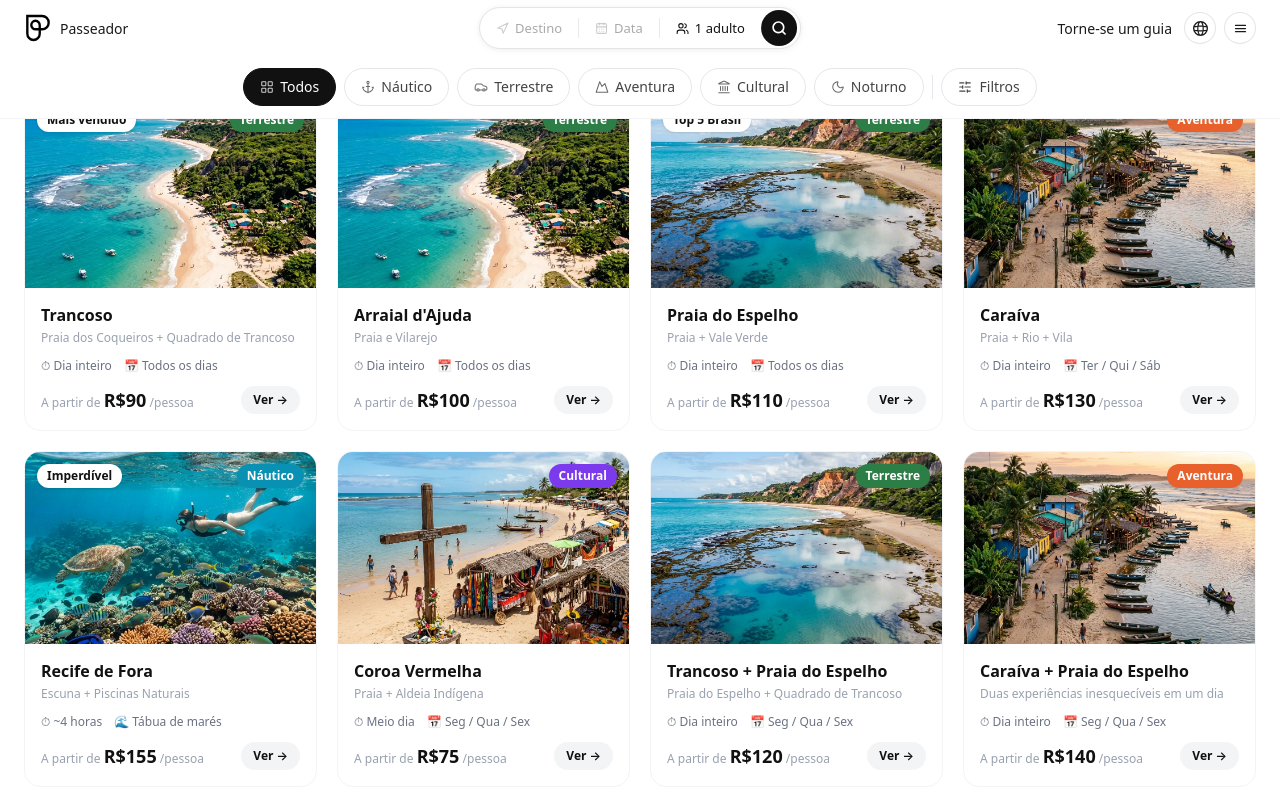
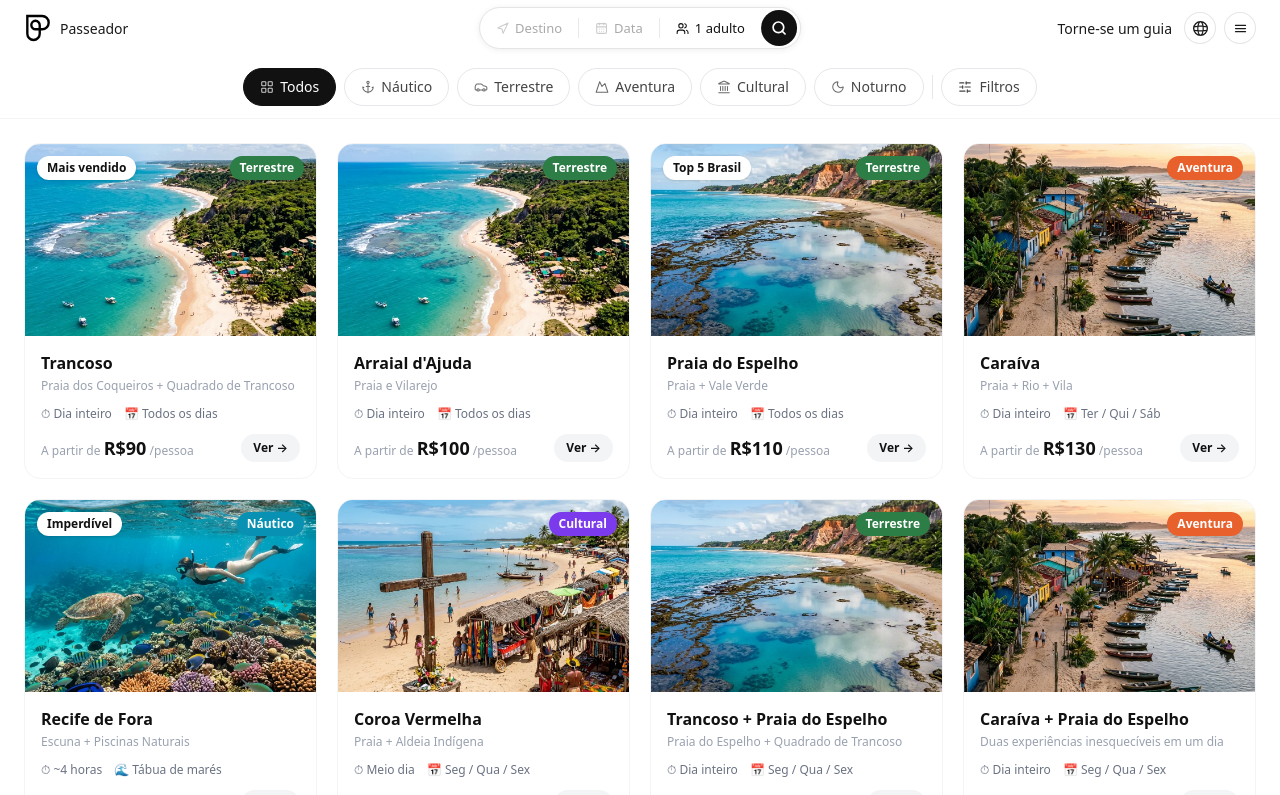
Before and after one commit to Huendelx/Tour-Porto-Seguro, a Next.js app: page /buscar in a window 1280 px wide. Shown: the top 795 px of the page. Built offline with nearby package versions, Linux system fonts and the light colour scheme.

Commit message:
fix: grid desce mais (pt-20)

```diff
--- a/src/app/buscar/page.tsx
+++ b/src/app/buscar/page.tsx
@@ -143,7 +143,7 @@ function SearchResults() {
       </div>
 
       {/* ── Grid ── */}
-      <div className="px-4 md:px-6 pt-8 pb-12">
+      <div className="px-4 md:px-6 pt-20 pb-12">
         {filtered.length === 0 ? (
           <div className="text-center py-24">
             <p className="text-4xl mb-4">🔍</p>
```
